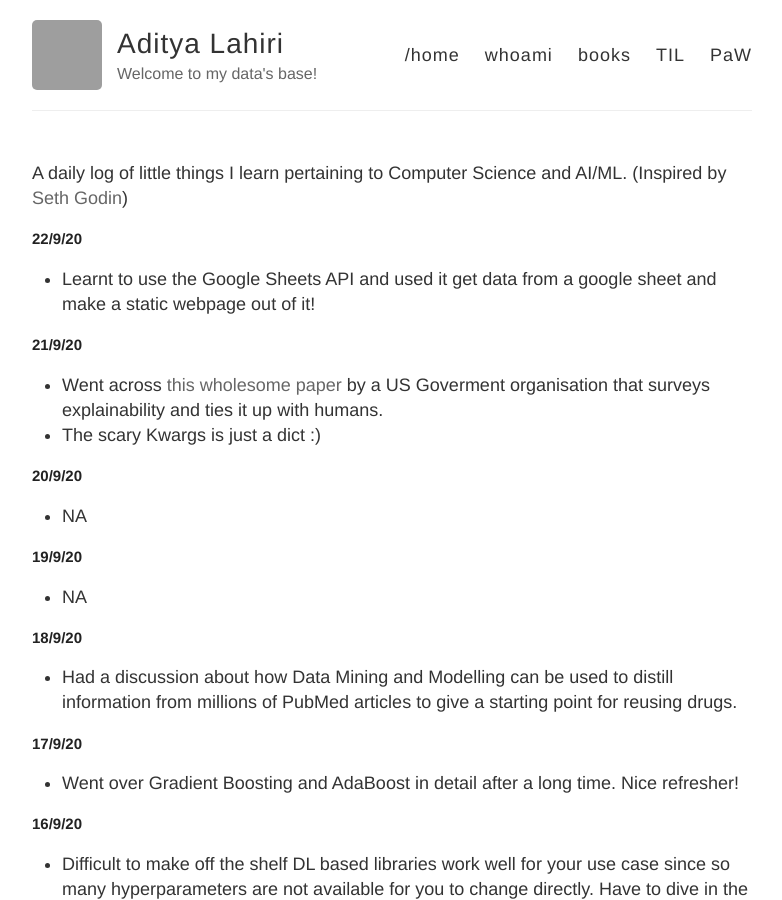
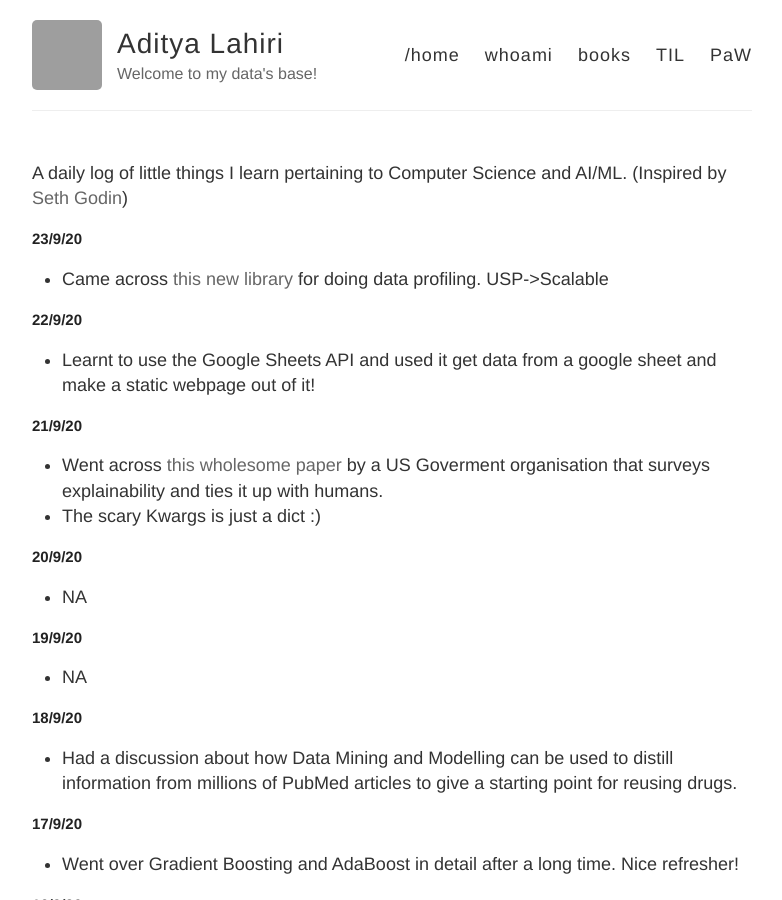
Before and after one commit to adityalahiri/adityalahiri.github.io, a Jekyll site: the page built from TIL.md, in a window 1280 px wide and 900 px high. Shown: the whole window, without its empty margins (248-1030 px from the left). Built offline with Jekyll 4.4.1, drawn with Linux system fonts in a browser that asks for light colours; our own code applies the rules of GitHub Pages for plain Markdown files; grey boxes are pictures that could not be loaded.

Commit message:
Update for 23/9

```diff
--- a/TIL.md
+++ b/TIL.md
@@ -1,5 +1,9 @@
 A daily log of little things I learn pertaining to Computer Science and AI/ML.
 (Inspired by [Seth Godin](https://seths.blog/))
+
+## 23/9/20
+
+* Came across [this new library](https://github.com/whylabs/whylogs-python) for doing data profiling. USP->Scalable
 
 ## 22/9/20
 
```
